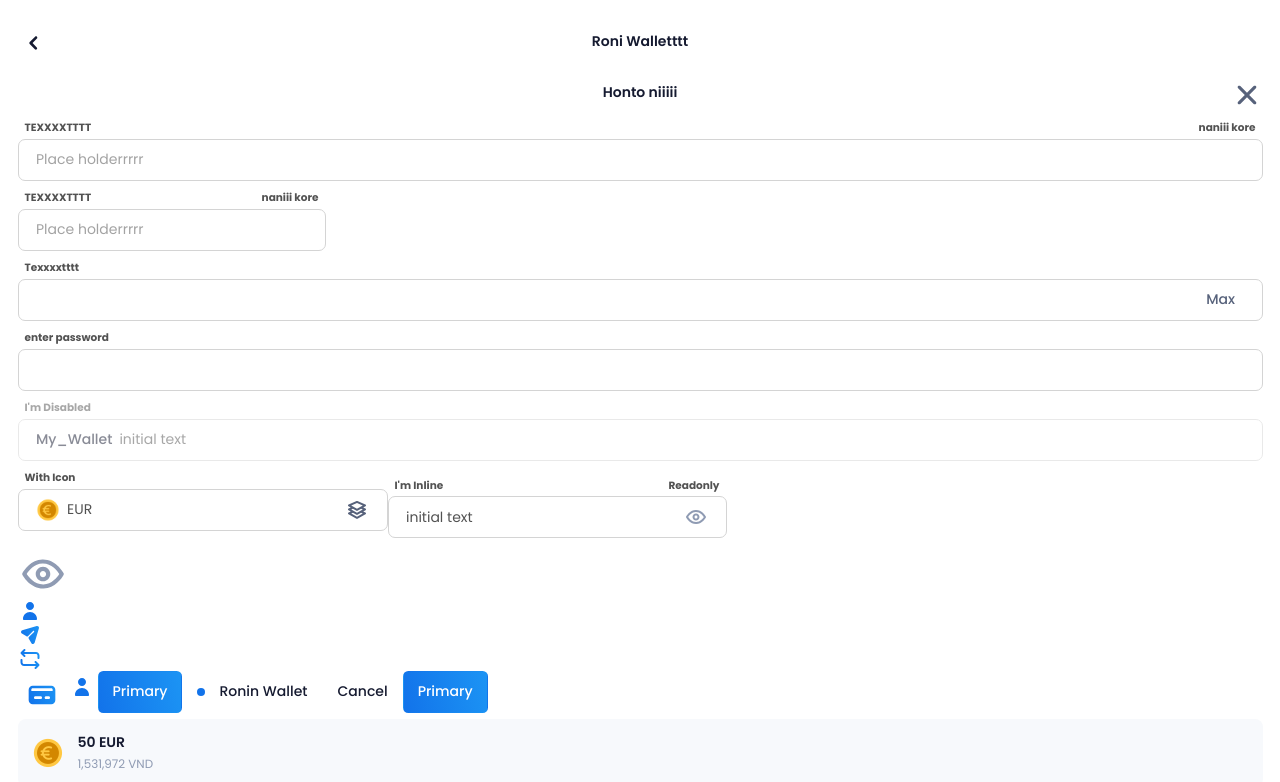
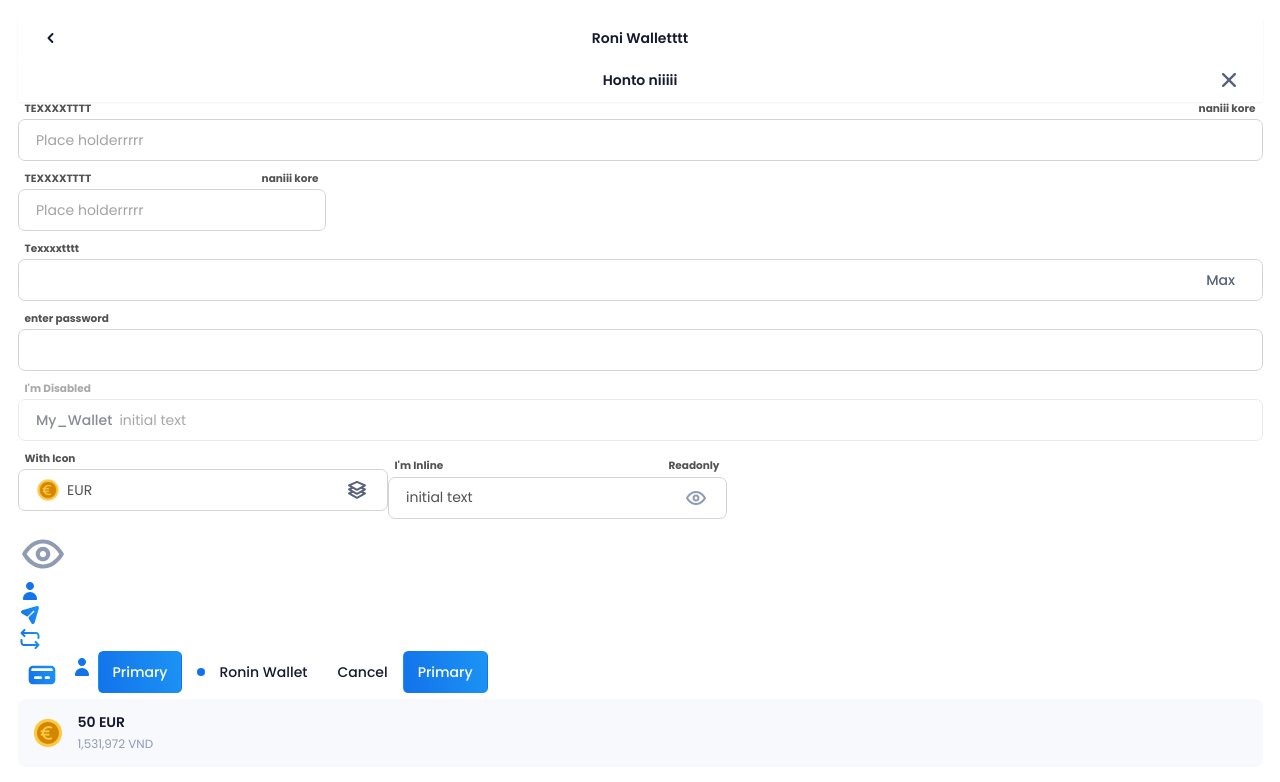
Before and after one commit to trchopan/axie-challenge, a Vue app: page /try-components in a window 1280 px wide. Shown: the top 782 px of the page. Built offline with nearby package versions, Linux system fonts and the light colour scheme; no server answers.

Commit message:
Adapt TopBar and Icon to Tailwindcss

```diff
--- a/src/components/Icon.vue
+++ b/src/components/Icon.vue
@@ -1,5 +1,5 @@
 <template>
-  <img :src="imgSrc" :style="style" :class="{left}" />
+  <img :src="imgSrc" :style="style" :class="{'mr-4': left}" />
 </template>
 
 <script lang="ts">
@@ -16,8 +16,8 @@ export default defineComponent({
     const iconMap = {
       'chevron-left': 'chevron-left.svg',
       'circle-fill': 'circle-fill.svg',
-      'close': 'close.svg',
-      'copy': 'copy.svg',
+      close: 'close.svg',
+      copy: 'copy.svg',
       'credit-card-fill': 'credit-card-fill.svg',
       euro: 'euro.png',
       eye: 'eye-icon.svg',
@@ -28,8 +28,10 @@ export default defineComponent({
       usd: 'usd.png',
       yen: 'yen.png',
     } as {[key: string]: string};
-    const imgSrc = new URL(`../assets/icons/${iconMap[props.name]}`, import.meta.url)
-      .href;
+    const imgSrc = new URL(
+      `../assets/icons/${iconMap[props.name]}`,
+      import.meta.url
+    ).href;
 
     const size = props.size || '24px';
     const style = {
@@ -40,9 +42,3 @@ export default defineComponent({
   },
 });
 </script>
-
-<style lang="scss" scoped>
-.left {
-  margin-right: 14px;
-}
-</style>
--- a/src/components/TopBar.vue
+++ b/src/components/TopBar.vue
@@ -1,23 +1,17 @@
 <template>
-  <div class="top-bar-container">
-    <div class="top-bar-wrapper">
-      <div v-if="prependIcon" class="top-bar-prepend-icon">
-        <Button @click="$emit('click:prepend-icon')" icon flat>
-          <Icon :name="prependIcon" size="32px" />
+  <div class="px-10 bg-white shadow-sm h-12 relative flex items-center">
+    <div v-if="prependIcon" class="absolute left-5">
+      <Button @click="$emit('click:prepend-icon')" :icon="prependIcon" flat>
       </Button>
     </div>
-      <div class="top-bar-body">
+    <div class="flex-grow font-semibold text-base text-center">
       <slot>
-          <div class="top-bar-content">
-            <div class="top-bar-title">{{ title }}</div>
-          </div>
+        {{ title }}
       </slot>
     </div>
-      <div v-if="appendIcon" class="top-bar-append-icon">
-        <Button @click="$emit('click:append-icon')" icon flat>
-          <Icon :name="appendIcon" size="32px" />
+    <div v-if="appendIcon" class="absolute right-5">
+      <Button @click="$emit('click:append-icon')" :icon="appendIcon" flat>
       </Button>
-      </div>
     </div>
   </div>
 </template>
@@ -36,47 +30,3 @@ export default defineComponent({
   setup: () => {},
 });
 </script>
-
-<style lang="scss" scoped>
-.top-bar {
-  &-container {
-    background: #ffffff;
-  }
-  &-wrapper {
-    position: relative;
-    display: flex;
-    padding: 1rem;
-    align-items: center;
-  }
-  &-prepend-icon {
-    left: 0;
-  }
-  &-append-icon {
-    right: 0;
-  }
-  &-prepend-icon,
-  &-append-icon {
-    position: absolute;
-    top: 0;
-    bottom: 0;
-    width: 32px;
-    display: flex;
-    align-items: center;
-  }
-  &-body {
-    display: flex;
-    flex: 1;
-    justify-content: center;
-  }
-  &-content {
-    display: flex;
-    align-items: center;
-  }
-  &-title {
-    font-style: normal;
-    font-weight: 600;
-    line-height: 1.42rem;
-    padding-bottom: 4px;
-  }
-}
-</style>
```
Lines whose indentation alone changed are shown as unchanged.
